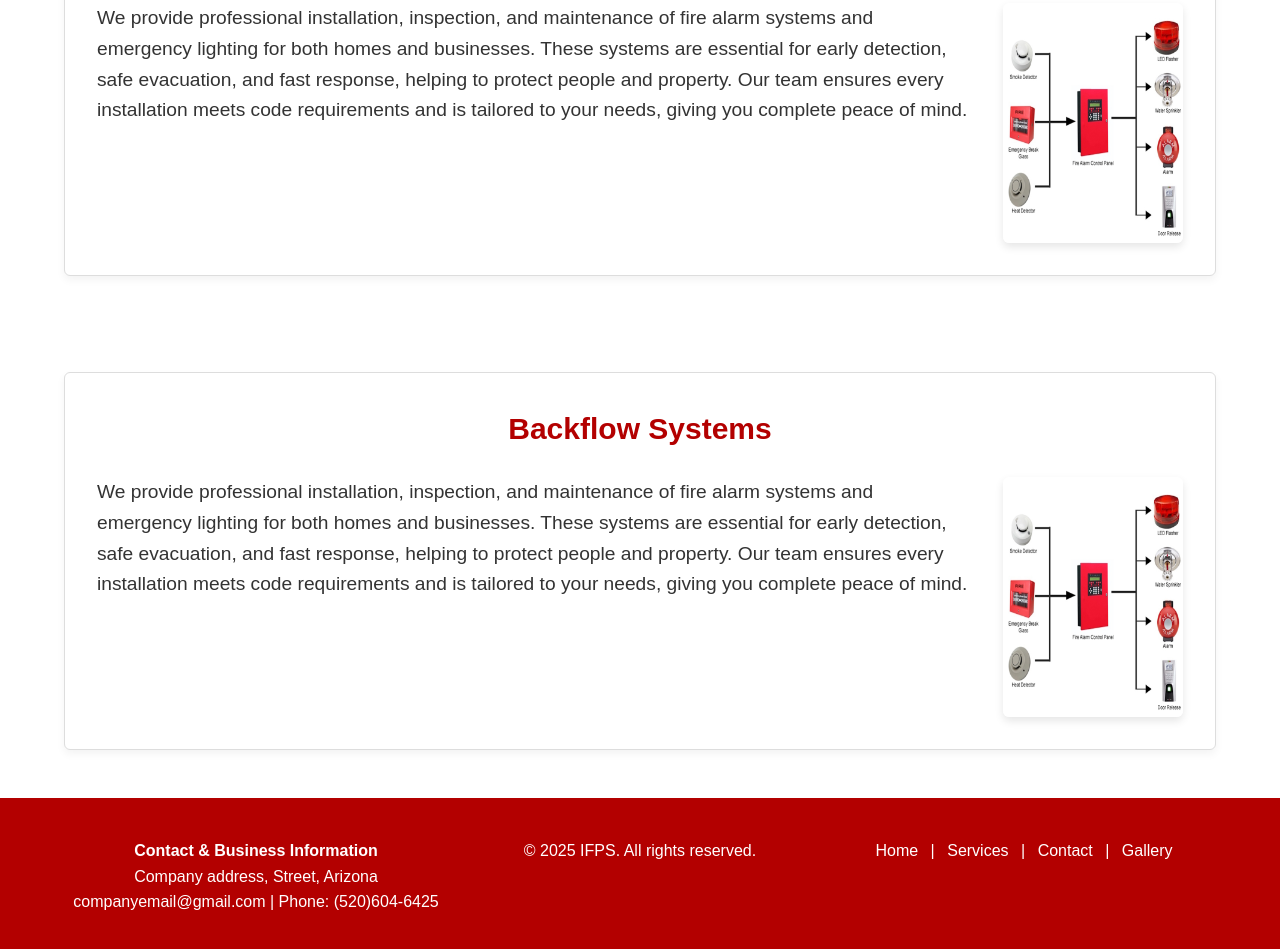
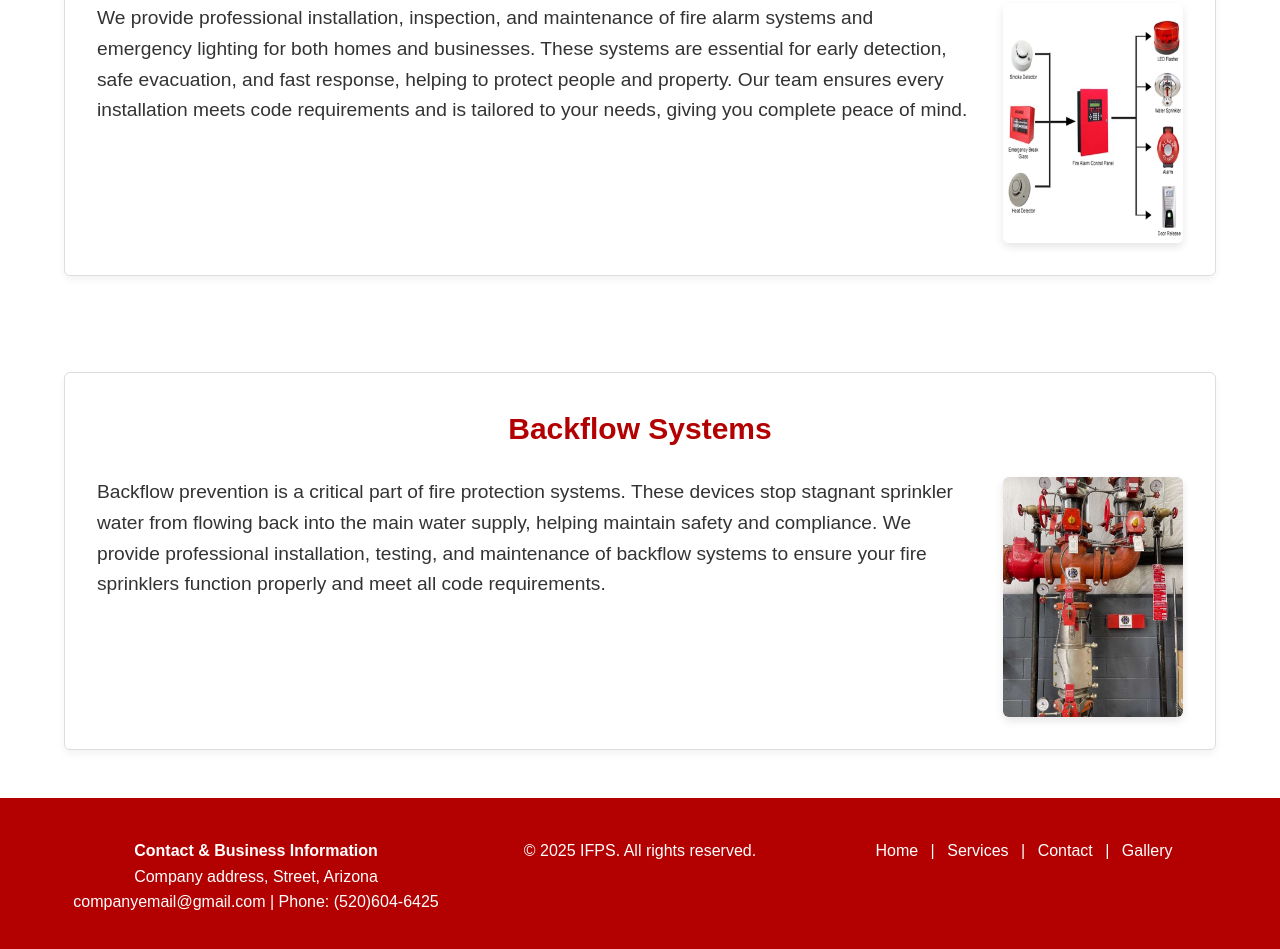
Before and after one commit to LakzerK3/testing, a plain HTML site: page services2.html in a window 1280 px wide. Shown: the part 1556-2505 px from the top of the page. Drawn offline with Linux system fonts and the light colour scheme.

Commit message:
Add files via upload

```diff
--- a/services2.html
+++ b/services2.html
@@ -20,7 +20,7 @@
         <li><a href="index.html">Home</a></li>
         <li><a href="services2.html">Services</a></li>
         <li><a href="#gallery">Gallery</a></li>
-        <li><a href="#contact">Contact</a></li>
+        <li><a href="index.html#contact">Contact</a></li>
       </nav>
     </div>
   </header>
@@ -57,7 +57,7 @@
           We provide professional installation, maintenance, and inspection of comprehensive fire suppression systems to protect your property and ensure compliance with industry standards. Our services include sprinkler systems, backflow prevention systems, and commercial kitchen suppression systems designed for both safety and efficiency.
 All of our systems are installed to meet Specialty Dual Fire Protection Systems standards and UL 300 requirements, ensuring the highest level of fire safety and reliability. Whether for homes, offices, or commercial kitchens, our team delivers solutions that are fully compliant with NFPA and Arizona fire codes, giving you peace of mind that your property is protected around the clock.
         </p>
-        <img src="supressionsystems.jpg" alt="Sprinkler">
+        <img src="supressionsystems.jpg" alt="Supressions">
       </div>
     </div>
   </section>
@@ -68,7 +68,7 @@ All of our systems are installed to meet Specialty Dual Fire Protection Systems
         <p>
           We provide professional installation, inspection, and maintenance of fire alarm systems and emergency lighting for both homes and businesses. These systems are essential for early detection, safe evacuation, and fast response, helping to protect people and property. Our team ensures every installation meets code requirements and is tailored to your needs, giving you complete peace of mind.
         </p>
-        <img src="firealarmsystem.jpg" alt="Sprinkler">
+        <img src="firealarmsystem.jpg" alt="Firealarmsystems">
       </div>
     </div>
   </section>
@@ -77,9 +77,9 @@ All of our systems are installed to meet Specialty Dual Fire Protection Systems
       <h2>Backflow Systems</h2>
       <div class="fire-extinguishers-content">
         <p>
-          We provide professional installation, inspection, and maintenance of fire alarm systems and emergency lighting for both homes and businesses. These systems are essential for early detection, safe evacuation, and fast response, helping to protect people and property. Our team ensures every installation meets code requirements and is tailored to your needs, giving you complete peace of mind.
+          Backflow prevention is a critical part of fire protection systems. These devices stop stagnant sprinkler water from flowing back into the main water supply, helping maintain safety and compliance. We provide professional installation, testing, and maintenance of backflow systems to ensure your fire sprinklers function properly and meet all code requirements.
         </p>
-        <img src="firealarmsystem.jpg" alt="Sprinkler">
+        <img src="backflowsystem.jpg" alt="Backflow">
       </div>
     </div>
   </section>
```
Also changed, not shown: backflowsystem.jpg (added).
